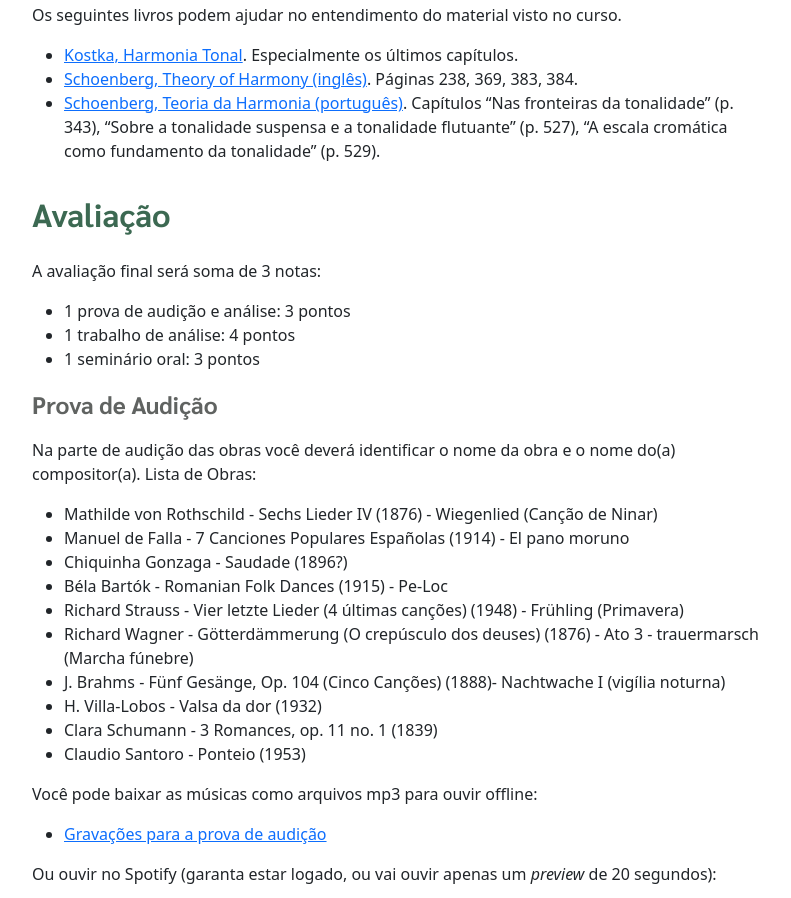
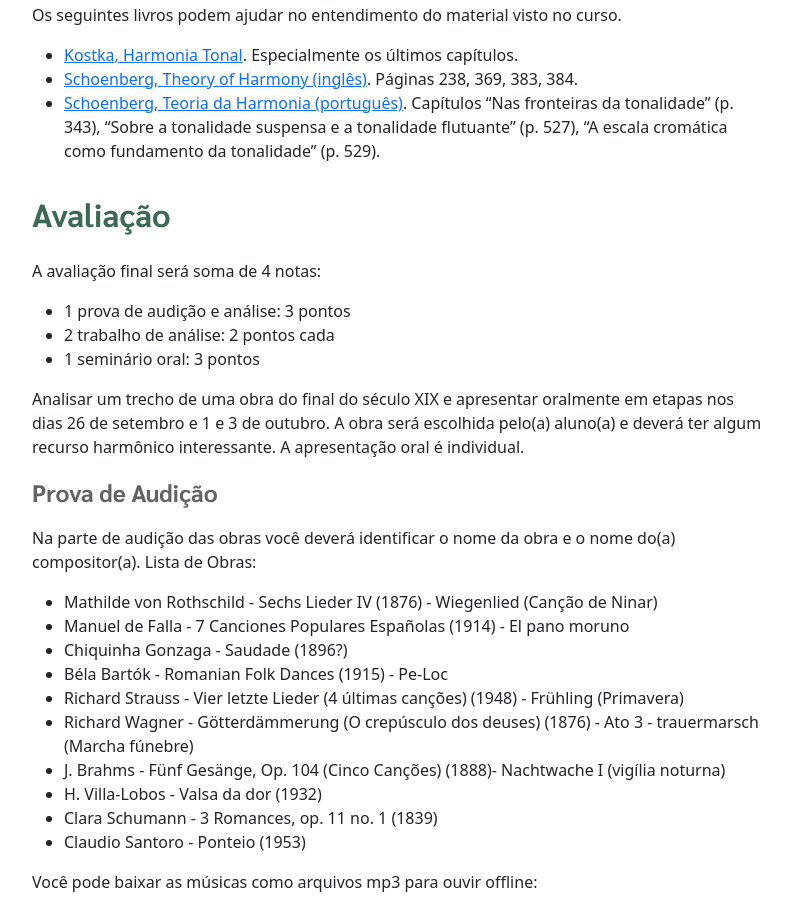
Before and after one commit to pedrokroger/pedrokroger.github.io, a Jekyll site: the page built from pages/musa76-lem8.md, in a window 1280 px wide and 1400 px high, scrolled down 833 px, cut to the strip 0-898 px from the top of the window. Shown: the whole strip, without its empty margins (50-841 px from the left). Built offline with Jekyll 4.4.1, drawn with Linux system fonts in a browser that asks for light colours; some of the changed text lies outside the part shown.

Commit message:
Cronograma LEM 8

```diff
--- a/pages/musa76-lem8.md
+++ b/pages/musa76-lem8.md
@@ -43,11 +43,16 @@
 
 ## Avaliação
 
-A avaliação final será soma de 3 notas:
+A avaliação final será soma de 4 notas:
 
   * 1 prova de audição e análise: 3 pontos
-  * 1 trabalho de análise: 4 pontos
+  * 2 trabalho de análise: 2 pontos cada
   * 1 seminário oral: 3 pontos
+
+Analisar um trecho de uma obra do final do século XIX e apresentar oralmente em
+etapas nos dias 26 de setembro e 1 e 3 de outubro. A obra será escolhida pelo(a)
+aluno(a) e deverá ter algum recurso harmônico interessante. A apresentação oral
+é individual.
 
 ### Prova de Audição
 
@@ -93,6 +98,8 @@
 - A Canção Romântica no séc. XIX
 - A Ópera entre 1850 e 1910
 - O Balé entre 1850 e 1920
+- Os movimentos nacionalistas no final do século XIX e início do século XX
+
 
 
 ## Cronograma
@@ -100,23 +107,23 @@
 Essa é uma proposta de cronograma para o semestre. O conteúdo das aulas poderá
 ser modificado de acordo com a necessidade e eventualidade.
 
-| Terça  | Conteúdo                         | Quinta     | Conteúdo                              |
-|--------|----------------------------------|------------|---------------------------------------|
-| Ago 15 | Introdução ao Curso              | Ago 17     | Revisão                               |
-| Ago 22 | Revisão                          | Ago 22     | Revisão                               |
-| Ago 29 | Revisão para a prova             | Ago 31     | Revisão                               |
-| Set 5  | **Prova de audição e análise**   | ~~Set 7~~  | _Independência do Brasil_             |
-| Set 12 |                                  | Set 14     | \*\*                                  |
-| Set 19 |                                  | Set 21     | _Tirar dúvidas (opcional)_            |
-| Set 26 |                                  | ~~Set 28~~ | \*\*                                  |
-| Out 3  |                                  | Out 5      | _Tirar dúvidas (opcional)_            |
-| Out 10 |                                  | ~~Out 12~~ | _Nossa Senhora Aparecida_             |
-| Out 17 |                                  | Out 19     | \*\*                                  |
-| Out 24 |                                  | Out 26     | _Tirar dúvidas (opcional)_            |
-| Out 31 | Tirar dúvidas para os seminários | ~~Nov 2~~  | _Finados_                             |
-| Nov 7  | **Apresentação Seminários**      | Nov 9      | \*\*                                  |
-| Nov 14 | **Apresentação Seminários**      | ~~Nov 16~~ | _Trabalho assíncrono_                 |
-| Nov 21 | **Apresentação Seminários**      | Nov 23     | \*\*                                  |
-| Nov 28 |                                  | Nov 30     | _Tirar dúvidas (opcional)_            |
-| Dez 5  | _Reservado para 2a Chamada_      | Dez 7      | _Reservado para Correções (sem aula)_ |
-| Dez 12 | Entrega de Resultados (online)   | Dez 14     | _Tirar dúvidas (opcional)_            |
+| Terça  | Conteúdo                              | Quinta     | Conteúdo                              |
+|--------|---------------------------------------|------------|---------------------------------------|
+| Ago 15 | Introdução ao Curso                   | Ago 17     | Revisão                               |
+| Ago 22 | Revisão                               | Ago 22     | Revisão                               |
+| Ago 29 | Revisão para a prova                  | Ago 31     | Revisão                               |
+| Set 5  | **Prova de audição e análise (3pts)** | ~~Set 7~~  | _Independência do Brasil_             |
+| Set 12 | Introdução a Harmonia do séc. XIX     | Set 14     | \*\*                                  |
+| Set 19 | Harmonia no século XIX                | Set 21     | _Tirar dúvidas (opcional)_            |
+| Set 26 | **Trabalho de Análise 1 (1pt)**       | ~~Set 28~~ | \*\*                                  |
+| Out 3  | **Trabalho de Análise 1 (1pt)**       | Out 5      | _Tirar dúvidas (opcional)_            |
+| Out 10 | _Tirar dúvidas trabalho de análise_   | ~~Out 12~~ | _Nossa Senhora Aparecida_             |
+| Out 17 | **Trabalho de Análise 2 (1pt)**       | Out 19     | \*\*                                  |
+| Out 24 | **Trabalho de Análise 2 (1pt)**       | Out 26     | _Tirar dúvidas (opcional)_            |
+| Out 31 | Tirar dúvidas para os seminários      | ~~Nov 2~~  | _Finados_                             |
+| Nov 7  | **Apresentação Seminários**           | Nov 9      | \*\*                                  |
+| Nov 14 | **Apresentação Seminários**           | ~~Nov 16~~ | _Trabalho assíncrono_                 |
+| Nov 21 | **Apresentação Seminários**           | Nov 23     | \*\*                                  |
+| Nov 28 |                                       | Nov 30     | _Tirar dúvidas (opcional)_            |
+| Dez 5  | _Reservado para 2a Chamada_           | Dez 7      | _Reservado para Correções (sem aula)_ |
+| Dez 12 | Entrega de Resultados (online)        | Dez 14     | _Tirar dúvidas (opcional)_            |
```
